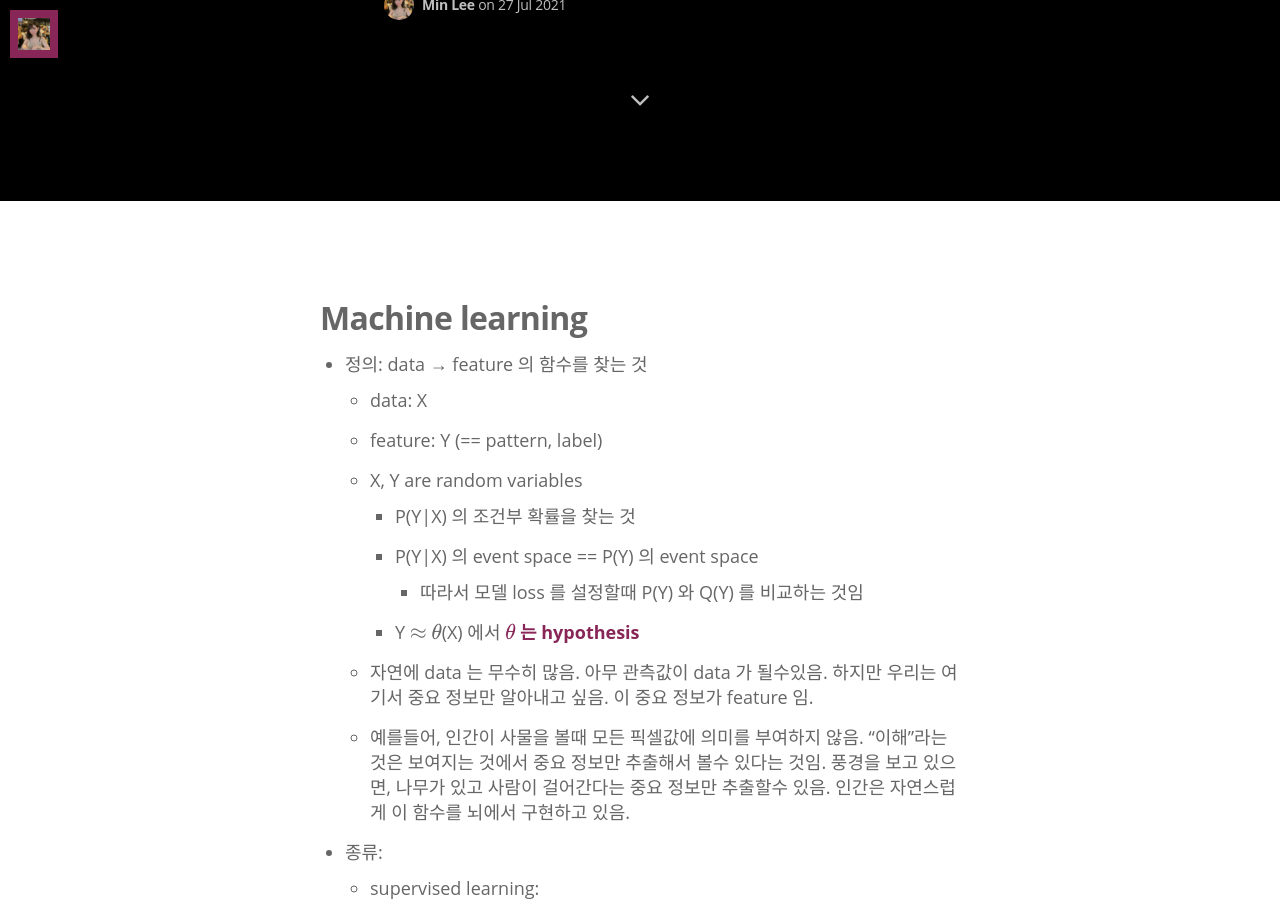
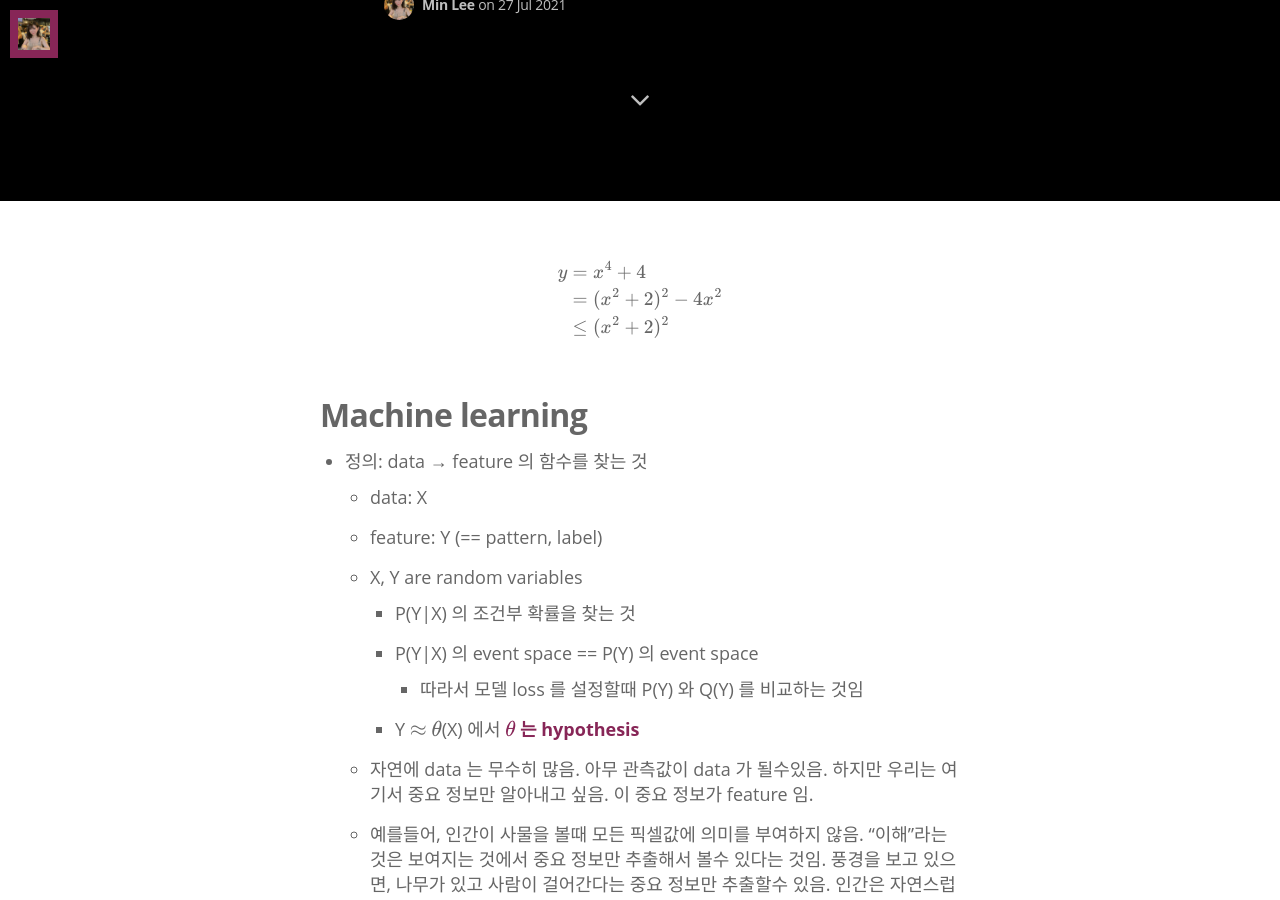
Before and after one commit to minniie/minniie.github.io, a Jekyll site: the page built from _posts/2021-07-27-ml.markdown, in a window 1280 px wide and 900 px high, scrolled down 699 px. Built offline with Jekyll 4.4.1, drawn with Linux system fonts in a browser that asks for light colours; nearby versions of some CDN libraries; some web fonts are replaced; formulas are drawn with MathJax 3.

Commit message:
Update 2021-07-27-ml.markdown

```diff
--- a/_posts/2021-07-27-ml.markdown
+++ b/_posts/2021-07-27-ml.markdown
@@ -7,6 +7,11 @@ tags: notes
 image: /assets/article_images/2021-07-27-ml/wallpaper.JPG
 use_math: true
 ---
+$$\begin{eqnarray}
+y &=& x^4 + 4      \nonumber \\
+&=& (x^2+2)^2 -4x^2 \nonumber \\
+&\le&(x^2+2)^2    \nonumber
+\end{eqnarray}$$
 
 ## Machine learning
 
```
